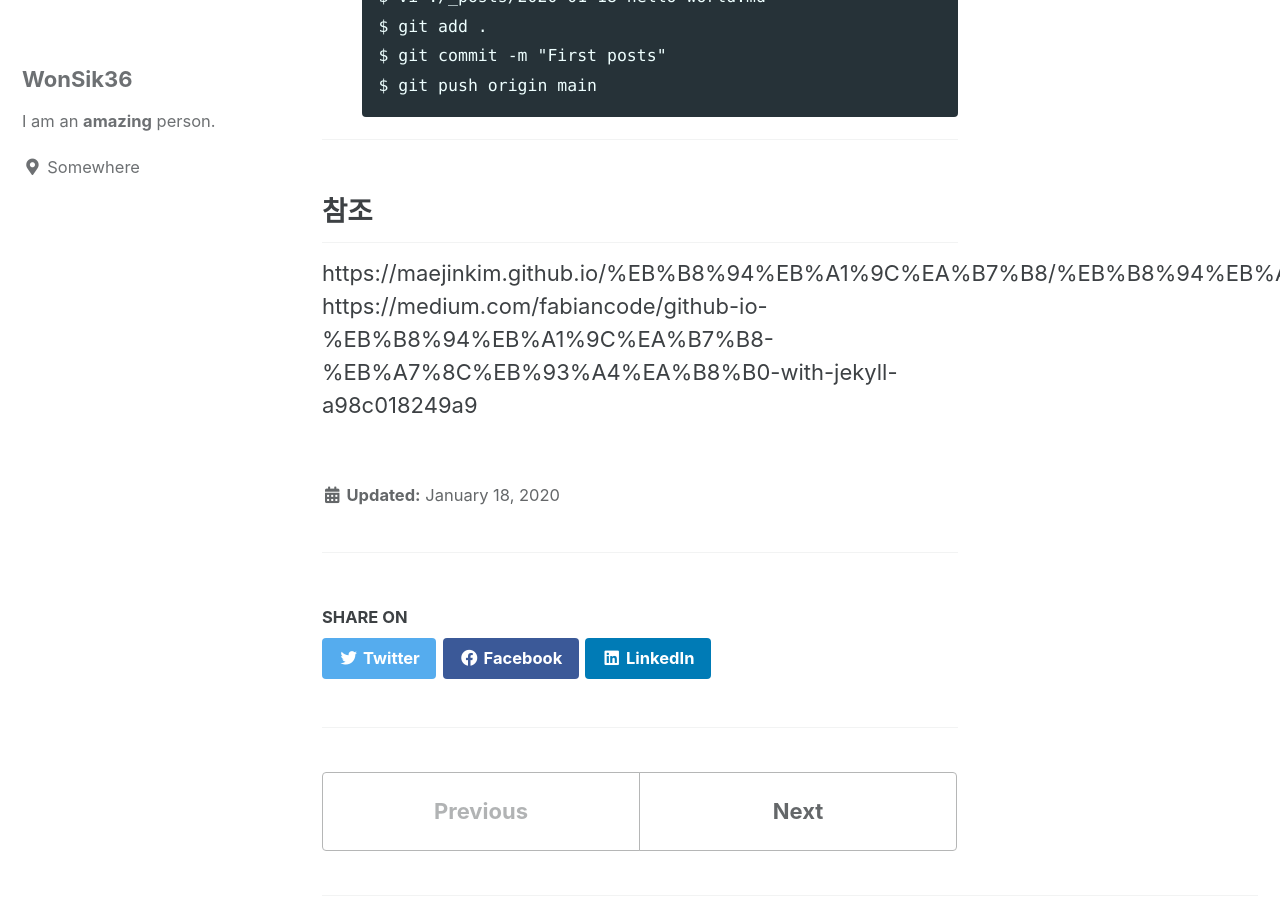
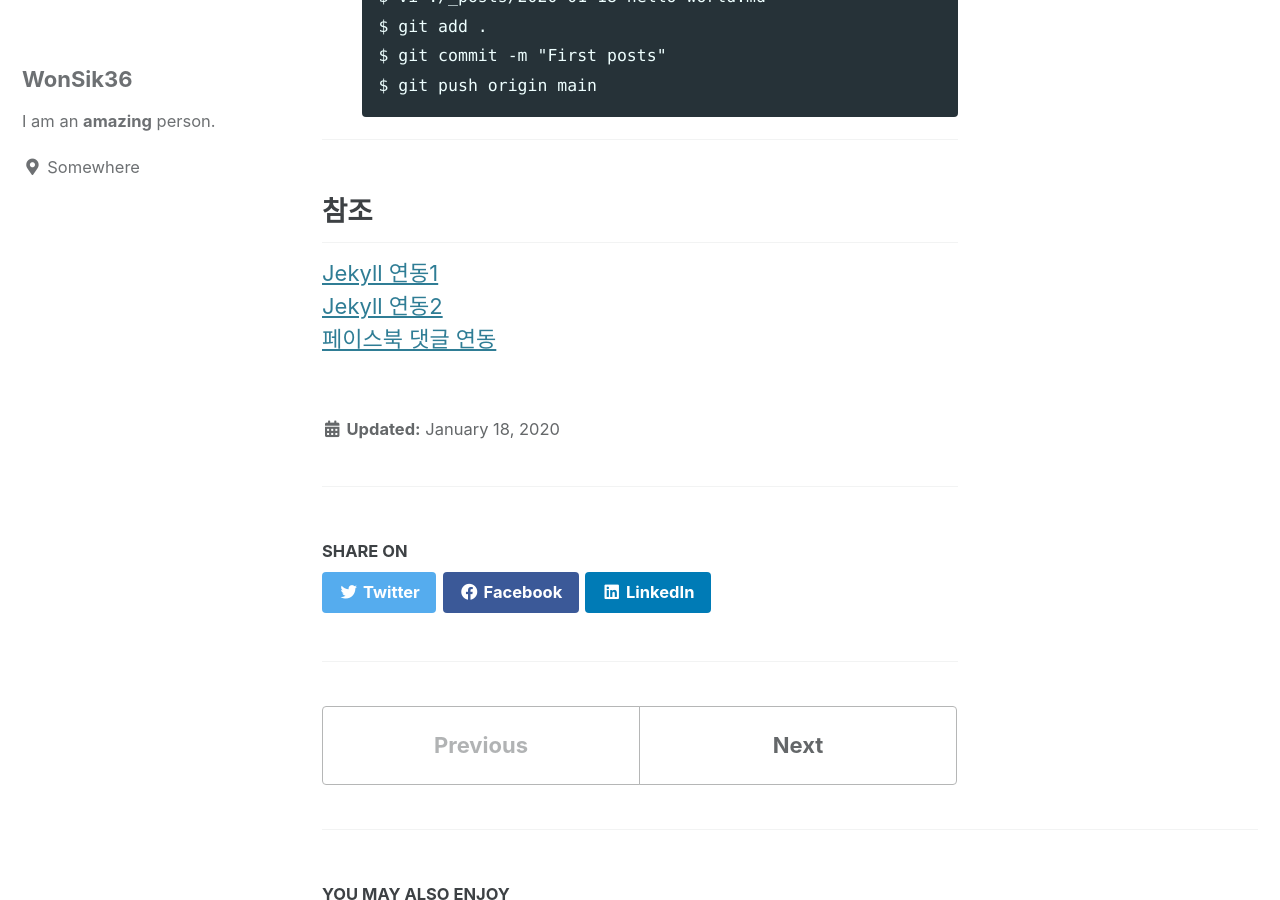
Before and after one commit to WonSik36/WonSik36.github.io, a Jekyll site: the page built from _posts/2020-01-18-Github-Pages-생성하기.md, in a window 1280 px wide and 900 px high, scrolled down 1492 px. Built offline with Jekyll 4.4.1, drawn with Linux system fonts in a browser that asks for light colours; cached includes are drawn as plain includes.

Commit message:
Update post

```diff
--- a/_posts/2020-01-18-Github-Pages-생성하기.md
+++ b/_posts/2020-01-18-Github-Pages-생성하기.md
@@ -52,5 +52,6 @@ $ git push origin main
 ---
 ## 참조
 
-https://maejinkim.github.io/%EB%B8%94%EB%A1%9C%EA%B7%B8/%EB%B8%94%EB%A1%9C%EA%B7%B8/
-https://medium.com/fabiancode/github-io-%EB%B8%94%EB%A1%9C%EA%B7%B8-%EB%A7%8C%EB%93%A4%EA%B8%B0-with-jekyll-a98c018249a9
+[Jekyll 연동1](https://maejinkim.github.io/%EB%B8%94%EB%A1%9C%EA%B7%B8/%EB%B8%94%EB%A1%9C%EA%B7%B8/)
+[Jekyll 연동2](https://medium.com/fabiancode/github-io-%EB%B8%94%EB%A1%9C%EA%B7%B8-%EB%A7%8C%EB%93%A4%EA%B8%B0-with-jekyll-a98c018249a9)
+[페이스북 댓글 연동](https://blog.iolo.kr/posts/2018/06/01/fb-comments)
```
